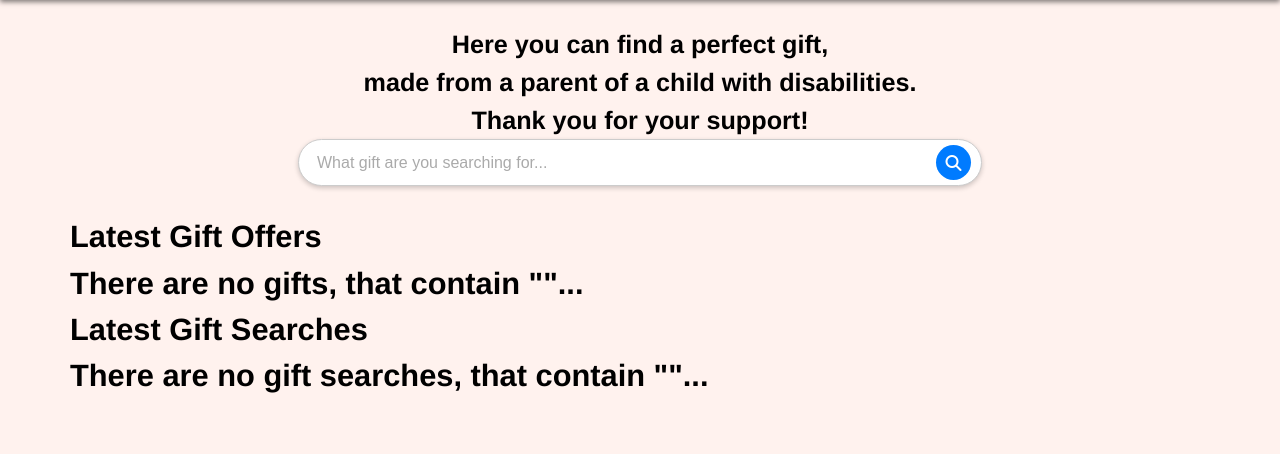
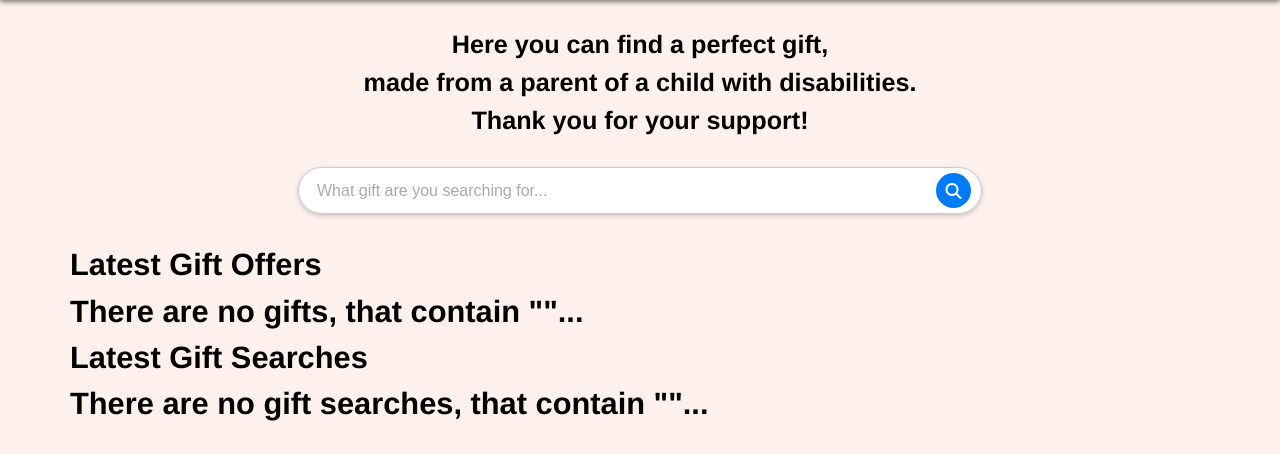
Before and after one commit to sisialt/GiftWithCause_DjangoProject, a Django app: page / in a window 1280 px wide. Shown: the part 114-568 px from the top of the page. Run offline with Django 4.2, Linux system fonts and the light colour scheme; data that the repository does not hold is empty.

Commit message:
Add margin to searchbar

```diff
--- a/static/css/searchbar.css
+++ b/static/css/searchbar.css
@@ -5,8 +5,7 @@
     border: 1px solid #ccc;
     border-radius: 25px;
     padding: 5px 10px;
-    margin: 0 auto;
-    margin-bottom: 2em;
+    margin: 2em auto;
     width: 60%;
     box-shadow: 0 2px 5px rgba(0, 0, 0, 0.2);
 }
```
